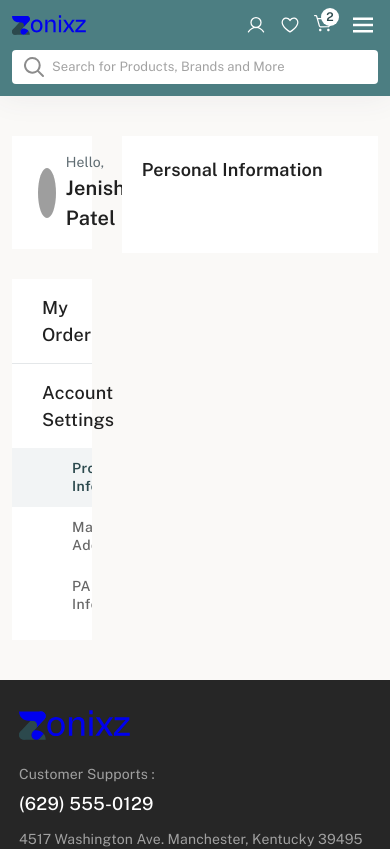
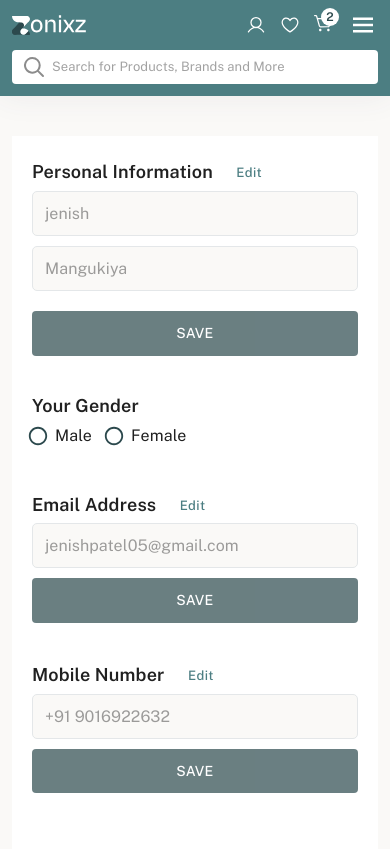
Before and after one commit to Raj-47-coder/zonix, a React (Create React App) app: page /profile in a window 390 px wide. Shown: the top 849 px of the page. Built offline with nearby package versions, Linux system fonts and the light colour scheme; grey boxes are pictures that could not be loaded.

Commit message:
Profile setting done Working on Address page

```diff
--- a/src/Inauth/Header/Header.js
+++ b/src/Inauth/Header/Header.js
@@ -82,7 +82,7 @@ export default function Header() {
               >
 
                 <ListItem onClick={handleClose}>
-                  <NavLink fullWidth component={'a'} to={'/'}>Profile</NavLink>
+                  <NavLink fullWidth component={'a'} to={'/profile'}>Profile</NavLink>
                 </ListItem>
                 <ListItem onClick={handleClose}>
                   <NavLink fullWidth component={'a'} to={'/'}>Order</NavLink>
--- a/src/Inauth/Profile/Profile.js
+++ b/src/Inauth/Profile/Profile.js
@@ -1,5 +1,5 @@
 import React, { useState } from "react";
-import { Box, Button, Tabs, Typography, Tab, List, ListItem, TabPanel } from "@mui/material";
+import { Box, Button, Tabs, Typography, Tab, List, ListItem, RadioGroup, TextField, FormControlLabel, Radio } from "@mui/material";
 import { Truck, User } from '../../Zonixzsvgs/Zonixzsvgs';
 import './Profile.scss';
 
@@ -50,10 +50,51 @@ export default function Profile() {
             </Box>
           </Box>
           <Box component={'div'} className='profile_right'>
+
+            {/* Left Profil box Actions */}
             <Box component="div" hidden={value !== 0} className='tab_box'>
-              <Typography component={'h4'}>Personal Information</Typography>
+              <Typography component={'h4'}>Personal Information <Button className='edit_info'>Edit</Button></Typography>
+              <Box component={'div'} className='form_box'>
+                <Box component={'div'} className='form_box_item'>
+                  <TextField placeholder='First name' fullWidth disabled value='jenish' />
+                </Box>
+                <Box component={'div'} className='form_box_item'>
+                  <TextField placeholder='Last name' fullWidth disabled value='Mangukiya' />
+                </Box>
+                <Box component={'div'} className='form_box_item small mobile'>
+                  <Button className='save_info' disabled>Save</Button>
+                </Box>
+              </Box>
 
-              <Box component={'div'} className='form_box'></Box>
+              <Typography component={'h4'}>Your Gender</Typography>
+              <Box component={'div'} className='form_box'>
+                <Box component={'div'} className='form_box_item'>
+                  <RadioGroup row >
+                    <FormControlLabel value="male" control={<Radio disabled />} label="Male" />
+                    <FormControlLabel value="female" control={<Radio disabled />} label="Female" />
+                  </RadioGroup>
+                </Box>
+              </Box>
+
+              <Typography component={'h4'}>Email Address <Button className='edit_info'>Edit</Button></Typography>
+              <Box component={'div'} className='form_box'>
+                <Box component={'div'} className='form_box_item'>
+                  <TextField placeholder='E mail' fullWidth disabled value='jenishpatel05@gmail.com' />
+                </Box>
+                <Box component={'div'} className='form_box_item small'>
+                  <Button className='save_info' disabled>Save</Button>
+                </Box>
+              </Box>
+
+              <Typography component={'h4'}>Mobile Number <Button className='edit_info'>Edit</Button></Typography>
+              <Box component={'div'} className='form_box'>
+                <Box component={'div'} className='form_box_item'>
+                  <TextField placeholder='phone' fullWidth disabled value='+91 9016922632' />
+                </Box>
+                <Box component={'div'} className='form_box_item small'>
+                  <Button className='save_info' disabled>Save</Button>
+                </Box>
+              </Box>
             </Box>
             <Box component="div" hidden={value !== 1} className='tab_box'>
               Content for Tab 2
--- a/src/Inauth/Profile/Profile.scss
+++ b/src/Inauth/Profile/Profile.scss
@@ -16,6 +16,7 @@
       margin-bottom: 3rem;
       display: flex;
       align-items: center;
+      box-shadow: rgba(0, 0, 0, 0.05) 0px 1px 2px 0px;
 
       .profie_img {
         height: 5rem;
@@ -48,6 +49,7 @@
 
     .setting_box {
       background-color: var(--theme_white);
+      box-shadow: rgba(0, 0, 0, 0.05) 0px 1px 2px 0px;
 
       ul {
         padding: 0;
@@ -112,6 +114,24 @@
         }
       }
     }
+
+
+    @media screen and (max-width:991px) {
+      max-width: 30rem;
+      min-width: 30rem;
+      margin-right: 0;
+      position: fixed;
+      top: 0;
+      left: -100%;
+      background-color: var(--theme_white);
+      z-index: 2;
+      height: 100vh;
+      box-shadow: rgba(0, 0, 0, 0.15) 1.95px 1.95px 2.6px;
+
+      &.open {
+        left: 0;
+      }
+    }
   }
 
   .profile_right {
@@ -123,22 +143,128 @@
     .tab_box {
 
       h4 {
-        font-size: 2.4rem;
+        font-size: 2rem;
         font-weight: 600;
         color: var(--theme_dark);
-        margin-bottom: 2.8rem;
+        margin-bottom: 1rem;
+
+        button.edit_info {
+          padding: 0.6rem;
+          font-size: 1.3rem;
+          color: var(--theme_darkprimary);
+          background-color: transparent;
+          text-transform: capitalize;
+        }
 
         @media screen and (max-width:991px) {
           font-size: 1.8rem;
-          margin-bottom: 1.8rem;
+          margin-bottom: 0rem;
         }
       }
 
       .form_box {
         display: flex;
         align-items: center;
-        margin-bottom: 3.2rem;
+        margin-bottom: 2.6rem;
+        flex-wrap: wrap;
+
+        .form_box_item {
+          max-width: 30rem;
+          margin-right: 2rem;
+
+          &:last-child {
+            margin-right: 0;
+          }
+
+          &.small {
+            max-width: 12rem;
+            min-width: 12rem;
+
+            &.mobile {
+              margin-top: 0;
+
+              @media screen and (max-width:767px) {
+                margin-top: 1rem;
+              }
+            }
+
+            button.save_info {
+              padding: 1rem 3rem;
+              text-transform: uppercase;
+              background-color: var(--theme_primary);
+              color: var(--theme_white);
+              font-size: 1.4rem;
+              width: 100%;
+              height: auto;
+
+              &.Mui-disabled {
+                opacity: 0.7;
+              }
+            }
+
+            @media screen and (max-width:767px) {
+              max-width: calc(50% - 2rem);
+              min-width: calc(50% - 2rem);
+              margin-right: 0;
+            }
+
+            @media screen and (max-width:575px) {
+              max-width: 100%;
+              min-width: 100%;
+              margin-right: 0;
+            }
+          }
+
+          input.MuiInputBase-input {
+            background-color: #FAF9F7;
+            border: 1px solid var(--border);
+            border-radius: 0.5rem;
+            font-size: 1.6rem;
+            padding: 1.2rem;
+            min-height: auto;
+            color: var(--theme_dark);
+            height: auto;
+          }
+
+          .MuiFormGroup-row {
+            .MuiFormControlLabel-root {
+
+              span.MuiRadio-root {
+                padding: 0.6rem;
+                color: var(--theme_primary);
+
+                svg.MuiSvgIcon-root {
+                  height: 2.2rem;
+                  width: 2.2rem;
+                }
+              }
+
+              span.MuiTypography-root {
+                font-size: 1.6rem;
+                color: var(--theme_dark);
+              }
+            }
+          }
+
+          @media screen and (max-width:767px) {
+            max-width: calc(50% - 2rem);
+            min-width: calc(50% - 2rem);
+          }
+
+          @media screen and (max-width:575px) {
+            max-width: 100%;
+            min-width: 100%;
+            margin-right: 0;
+            margin-bottom: 1rem;
+          }
+        }
       }
+    }
+
+    @media screen and (max-width:991px) {
+      max-width: 100%;
+      min-width: 100%;
+      margin-right: 0;
     }
   }
 }
--- a/src/Zonixzsvgs/Zonixzsvgs.js
+++ b/src/Zonixzsvgs/Zonixzsvgs.js
@@ -2,18 +2,18 @@ const Logo = () => {
   return (
     <>
       <svg width="236" height="63" viewBox="0 0 236 63" fill="none" xmlns="http://www.w3.org/2000/svg">
-        <path d="M77.8 54.8C67.08 54.8 59.56 46.88 59.56 34.64C59.56 22.4 67.08 14.48 77.8 14.48C88.52 14.48 96.12 22.4 96.12 34.64C96.12 46.88 88.52 54.8 77.8 54.8ZM77.8 48.96C84.44 48.96 89.08 44.4 89.08 34.64C89.08 24.8 84.44 20.32 77.8 20.32C71.24 20.32 66.68 24.8 66.68 34.64C66.68 44.4 71.24 48.96 77.8 48.96ZM111.818 54H104.858V15.28H111.818V25.6C113.338 19.6 117.498 14.48 125.098 14.48C132.698 14.48 137.418 19.04 137.418 27.28V54H130.538V28.96C130.538 23.92 128.538 20.4 121.978 20.4C114.538 20.4 111.818 25.6 111.818 32.08V54ZM154.709 9.04H147.749V0.399999H154.709V9.04ZM154.709 54H147.749V15.28H154.709V54ZM168.371 54H160.371L174.211 34.48L161.331 15.28H169.331L179.411 30.88L189.731 15.28H197.731L184.051 34.24L197.171 54H189.091L182.611 43.92L178.851 38.24L175.091 43.92L168.371 54ZM232.609 54H199.409V48.32L220.049 25.04L223.889 21.2L216.689 21.52H201.009V15.28H231.809V21.04L211.329 43.84L207.329 48.16L215.489 47.84H232.609V54Z" fill="currentColor" />
+        <path d="M77.8 54.8C67.08 54.8 59.56 46.88 59.56 34.64C59.56 22.4 67.08 14.48 77.8 14.48C88.52 14.48 96.12 22.4 96.12 34.64C96.12 46.88 88.52 54.8 77.8 54.8ZM77.8 48.96C84.44 48.96 89.08 44.4 89.08 34.64C89.08 24.8 84.44 20.32 77.8 20.32C71.24 20.32 66.68 24.8 66.68 34.64C66.68 44.4 71.24 48.96 77.8 48.96ZM111.818 54H104.858V15.28H111.818V25.6C113.338 19.6 117.498 14.48 125.098 14.48C132.698 14.48 137.418 19.04 137.418 27.28V54H130.538V28.96C130.538 23.92 128.538 20.4 121.978 20.4C114.538 20.4 111.818 25.6 111.818 32.08V54ZM154.709 9.04H147.749V0.399999H154.709V9.04ZM154.709 54H147.749V15.28H154.709V54ZM168.371 54H160.371L174.211 34.48L161.331 15.28H169.331L179.411 30.88L189.731 15.28H197.731L184.051 34.24L197.171 54H189.091L182.611 43.92L178.851 38.24L175.091 43.92L168.371 54ZM232.609 54H199.409V48.32L220.049 25.04L223.889 21.2L216.689 21.52H201.009V15.28H231.809V21.04L211.329 43.84L207.329 48.16L215.489 47.84H232.609V54Z" fill="white" />
         <path fillRule="evenodd" clipRule="evenodd" d="M52.918 5.61076C48.9191 1.92304 42.689 2.17528 39.0008 6.17368C29.4854 16.4914 12.1245 35.316 2.60912 45.6332C-1.0788 49.6316 -0.826662 55.8632 3.17204 59.5504C3.17204 59.5509 3.17266 59.5509 3.17266 59.5514C7.17152 63.2386 13.4026 62.9869 17.0898 58.9885C26.6057 48.6703 43.9661 29.8472 53.482 19.529C57.1697 15.5306 56.918 9.29948 52.9196 5.61126C52.9185 5.61126 52.9185 5.61076 52.918 5.61076Z" fill="#2C494D" />
-        <path fillRule="evenodd" clipRule="evenodd" d="M35.4973 39.0298C37.062 37.2856 38.0125 34.9817 38.0125 32.4557V32.4541C38.0125 27.0141 33.6035 22.6055 28.1639 22.6055H23.8472L39.001 6.17362C42.6892 2.17522 48.9193 1.92298 52.9182 5.61069C52.9187 5.61069 52.9187 5.61119 52.9198 5.61119C56.9181 9.29942 57.1699 15.5306 53.4822 19.5289L35.4973 39.0298Z" fill="currentColor" />
-        <path fillRule="evenodd" clipRule="evenodd" d="M56.1001 12.8486C56.1001 7.41006 51.691 2.99997 46.2509 2.99997H0.0991211V3.00049C0.0991211 8.22573 2.17466 13.2356 5.86914 16.9295C9.56352 20.6239 14.5739 22.6992 19.7982 22.6992C28.7511 22.6992 38.9488 22.6992 46.2509 22.6992C51.691 22.6992 56.1001 18.2902 56.1001 12.8501V12.8486Z" fill="currentColor" />
+        <path fillRule="evenodd" clipRule="evenodd" d="M35.4973 39.0298C37.062 37.2856 38.0125 34.9817 38.0125 32.4557V32.4541C38.0125 27.0141 33.6035 22.6055 28.1639 22.6055H23.8472L39.001 6.17362C42.6892 2.17522 48.9193 1.92298 52.9182 5.61069C52.9187 5.61069 52.9187 5.61119 52.9198 5.61119C56.9181 9.29942 57.1699 15.5306 53.4822 19.5289L35.4973 39.0298Z" fill="white" />
+        <path fillRule="evenodd" clipRule="evenodd" d="M56.1001 12.8486C56.1001 7.41006 51.691 2.99997 46.2509 2.99997H0.0991211V3.00049C0.0991211 8.22573 2.17466 13.2356 5.86914 16.9295C9.56352 20.6239 14.5739 22.6992 19.7982 22.6992C28.7511 22.6992 38.9488 22.6992 46.2509 22.6992C51.691 22.6992 56.1001 18.2902 56.1001 12.8501V12.8486Z" fill="white" />
         <path fillRule="evenodd" clipRule="evenodd" d="M31.8815 42.5927H9.94803C4.509 42.5927 0.0991211 47.0028 0.0991211 52.4418V52.4434C0.0991211 57.8829 4.509 62.2925 9.94803 62.2925H56.1001V62.2915C56.1001 57.8117 54.5738 53.4882 51.8002 50.0245L43.4866 59.0816C39.8086 63.0892 33.5785 63.3558 29.5709 59.6773L29.5704 59.6768C25.5627 55.9983 25.2956 49.7677 28.9741 45.7611L31.8815 42.5927Z" fill="#2C494D" />
         <mask id="mask0_148_208" maskUnits="userSpaceOnUse" x="0" y="42" width="57" height="21">
-          <path fillRule="evenodd" clipRule="evenodd" d="M31.8815 42.5927H9.94803C4.509 42.5927 0.0991211 47.0028 0.0991211 52.4418V52.4434C0.0991211 57.8829 4.509 62.2925 9.94803 62.2925H56.1001V62.2915C56.1001 57.8117 54.5738 53.4882 51.8002 50.0245L43.4866 59.0816C39.8086 63.0892 33.5785 63.3558 29.5709 59.6773L29.5704 59.6768C25.5627 55.9983 25.2956 49.7677 28.9741 45.7611L31.8815 42.5927Z" fill="currentColor" />
+          <path fillRule="evenodd" clipRule="evenodd" d="M31.8815 42.5927H9.94803C4.509 42.5927 0.0991211 47.0028 0.0991211 52.4418V52.4434C0.0991211 57.8829 4.509 62.2925 9.94803 62.2925H56.1001V62.2915C56.1001 57.8117 54.5738 53.4882 51.8002 50.0245L43.4866 59.0816C39.8086 63.0892 33.5785 63.3558 29.5709 59.6773L29.5704 59.6768C25.5627 55.9983 25.2956 49.7677 28.9741 45.7611L31.8815 42.5927Z" fill="white" />
         </mask>
         <g mask="url(#mask0_148_208)">
           <path fillRule="evenodd" clipRule="evenodd" d="M35.5318 57.9661C35.5107 60.3568 35.3139 63.2744 36.5822 65.4374C39.1426 69.8004 44.6078 70.6351 49.2101 70.2992C58.9715 69.5865 66.1511 61.3022 63.2299 51.5541C62.142 47.9222 60.3035 44.5801 57.7042 41.807C54.4169 38.2997 50.5995 36.1367 45.9571 35.0052" fill="#2C494D" />
         </g>
-        <path fillRule="evenodd" clipRule="evenodd" d="M31.8818 42.5929L28.9744 45.7613C25.2959 49.7679 25.563 55.9985 29.5706 59.677L29.5711 59.6775C33.5787 63.356 39.8088 63.0894 43.4868 59.0818L51.8004 50.0248C51.3498 49.4413 50.8571 48.8887 50.3306 48.3632C46.6367 44.6688 41.6263 42.5929 36.4016 42.5929H31.8818Z" fill="currentColor" />
+        <path fillRule="evenodd" clipRule="evenodd" d="M31.8818 42.5929L28.9744 45.7613C25.2959 49.7679 25.563 55.9985 29.5706 59.677L29.5711 59.6775C33.5787 63.356 39.8088 63.0894 43.4868 59.0818L51.8004 50.0248C51.3498 49.4413 50.8571 48.8887 50.3306 48.3632C46.6367 44.6688 41.6263 42.5929 36.4016 42.5929H31.8818Z" fill="white" />
       </svg>
     </>
   );
@@ -31,21 +31,21 @@ const Pin = () => {
       >
         <path
           d="M5.25 22.25H18.75"
-          stroke="currentColor"
+          stroke="white"
           strokeWidth="1.5"
           strokeLinecap="round"
           strokeLinejoin="round"
         />
         <path
           d="M19.5 10.25C19.5 17 12 22.25 12 22.25C12 22.25 4.5 17 4.5 10.25C4.5 8.26088 5.29018 6.35322 6.6967 4.9467C8.10322 3.54018 10.0109 2.75 12 2.75C13.9891 2.75 15.8968 3.54018 17.3033 4.9467C18.7098 6.35322 19.5 8.26088 19.5 10.25V10.25Z"
-          stroke="currentColor"
+          stroke="white"
           strokeWidth="1.5"
           strokeLinecap="round"
           strokeLinejoin="round"
         />
         <path
           d="M12 13.25C13.6569 13.25 15 11.9069 15 10.25C15 8.59315 13.6569 7.25 12 7.25C10.3431 7.25 9 8.59315 9 10.25C9 11.9069 10.3431 13.25 12 13.25Z"
-          stroke="currentColor"
+          stroke="white"
           strokeWidth="1.5"
           strokeLinecap="round"
           strokeLinejoin="round"
```
